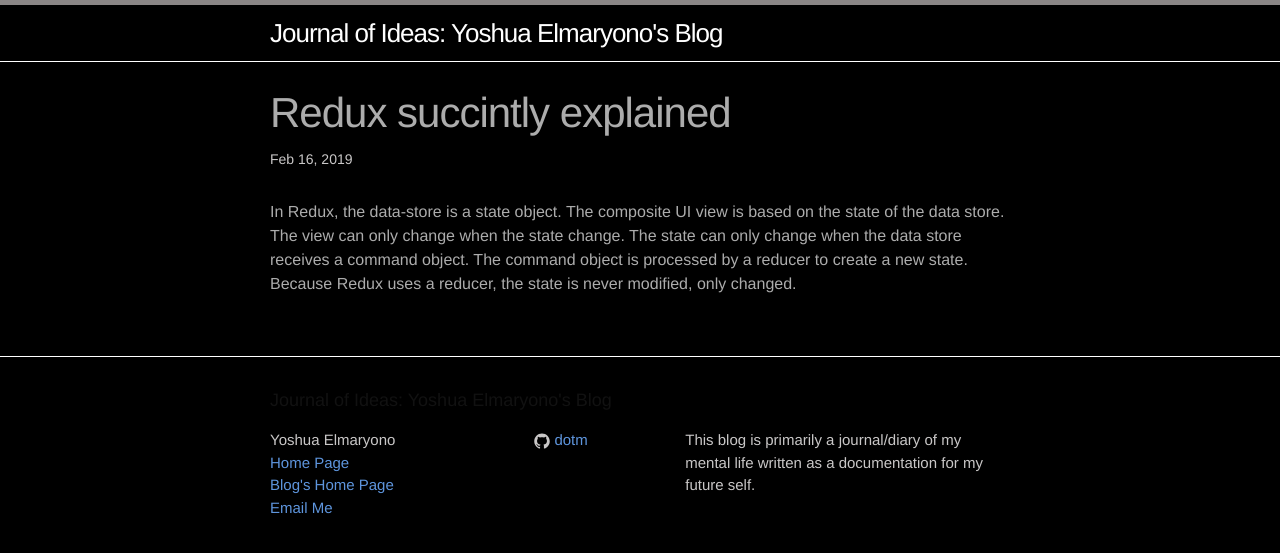
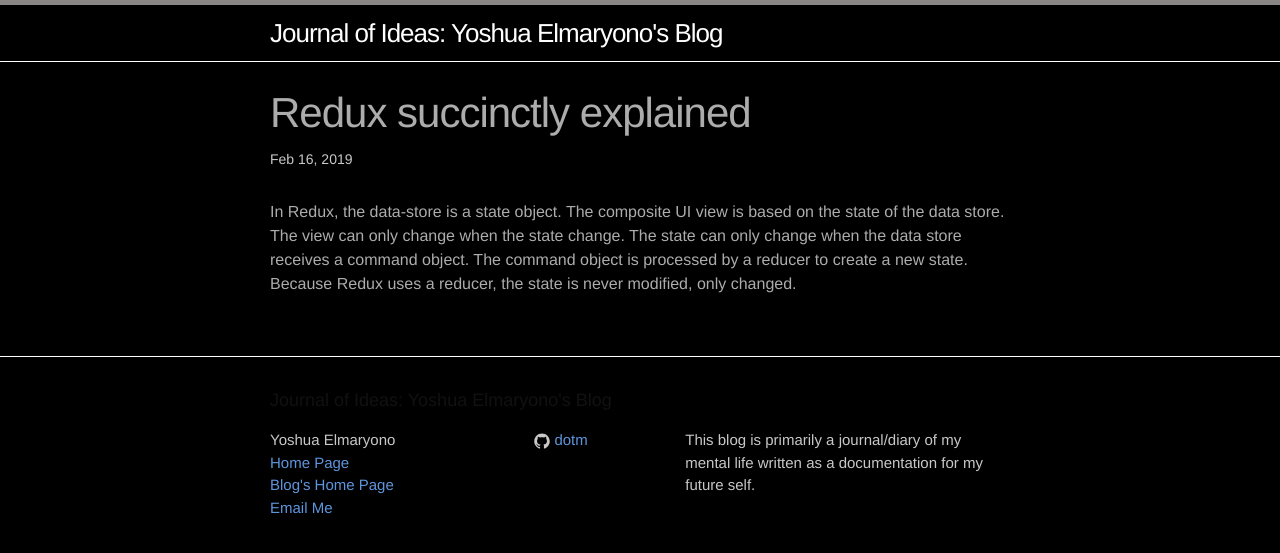
Before and after one commit to dotm/dotm.github.io, a Jekyll site: the page built from _posts/2019-02-16-redux-succinctly-explained.markdown, in a window 1280 px wide. Shown: the top 553 px of the page. Built offline with Jekyll 4.4.1, drawn with Linux system fonts in a browser that asks for light colours.

Commit message:
fix typo

```diff
--- a/_posts/2019-02-16-layered-architecture-succintly-explained.markdown
+++ b/_posts/2019-02-16-layered-architecture-succinctly-explained.markdown
@@ -1,6 +1,6 @@
 ---
 layout: post
-title: "Layered architecture succintly explained"
+title: "Layered architecture succinctly explained"
 ---
 
 Each layer depends on the layer below them through an interface - they don't know how the layer below them implement things.
--- a/_posts/2019-02-16-mvc-succintly-explained.markdown
+++ b/_posts/2019-02-16-mvc-succinctly-explained.markdown
@@ -1,6 +1,6 @@
 ---
 layout: post
-title: "MVC succintly explained"
+title: "MVC succinctly explained"
 ---
 
 Views are composites. One view can have one or many controllers acting as the view's strategies. The model is a publisher observed by the controller. The controller renders the view and updates the view when the model publishes new data. The controllers also change the state of the model when an event happens (e.g. a user submits a form through the view, a scheduler runs programmatically, etc.)
--- a/_posts/2019-02-16-mvvm-succintly-explained.markdown
+++ b/_posts/2019-02-16-mvvm-succinctly-explained.markdown
@@ -1,6 +1,6 @@
 ---
 layout: post
-title: "MVVM succintly explained"
+title: "MVVM succinctly explained"
 ---
 
 MVVM is just MVC with the addition of ViewModel.
--- a/_posts/2019-02-16-redux-succintly-explained.markdown
+++ b/_posts/2019-02-16-redux-succinctly-explained.markdown
@@ -1,6 +1,6 @@
 ---
 layout: post
-title: "Redux succintly explained"
+title: "Redux succinctly explained"
 ---
 
 In Redux, the data-store is a state object. The composite UI view is based on the state of the data store. The view can only change when the state change. The state can only change when the data store receives a command object. The command object is processed by a reducer to create a new state. Because Redux uses a reducer, the state is never modified, only changed.
--- a/_posts/2019-02-16-viper-succintly-explained.markdown
+++ b/_posts/2019-02-16-viper-succinctly-explained.markdown
@@ -1,6 +1,6 @@
 ---
 layout: post
-title: "VIPER succintly explained"
+title: "VIPER succinctly explained"
 ---
 
 The View/ViewController is responsible for displaying things from the Presenter and relays user input back to the Presenter.
```
